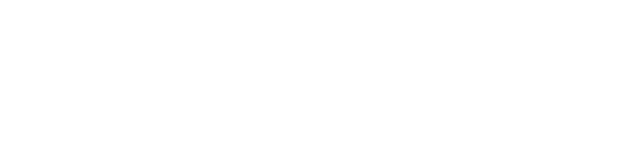
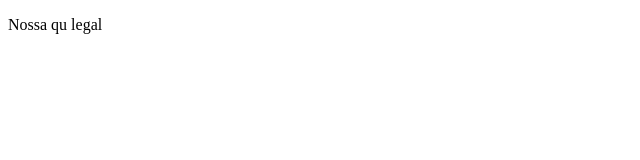
Before and after one commit to lucascomercialk-arch/Aula-Git, a plain HTML site: page index.html in a window 1280 px wide. Shown: the whole page, without its empty margins (0-640 px from the left). Drawn offline with Linux system fonts and the light colour scheme.

Commit message:
adicionei um <p>

```diff
--- a/index.html
+++ b/index.html
@@ -4,6 +4,7 @@
     <meta charset="UTF-8">
     <meta name="viewport" content="width=device-width, initial-scale=1.0">
     <title>Document</title>
+    <p>Nossa qu legal </p>
 </head>
 <body>
 
```
